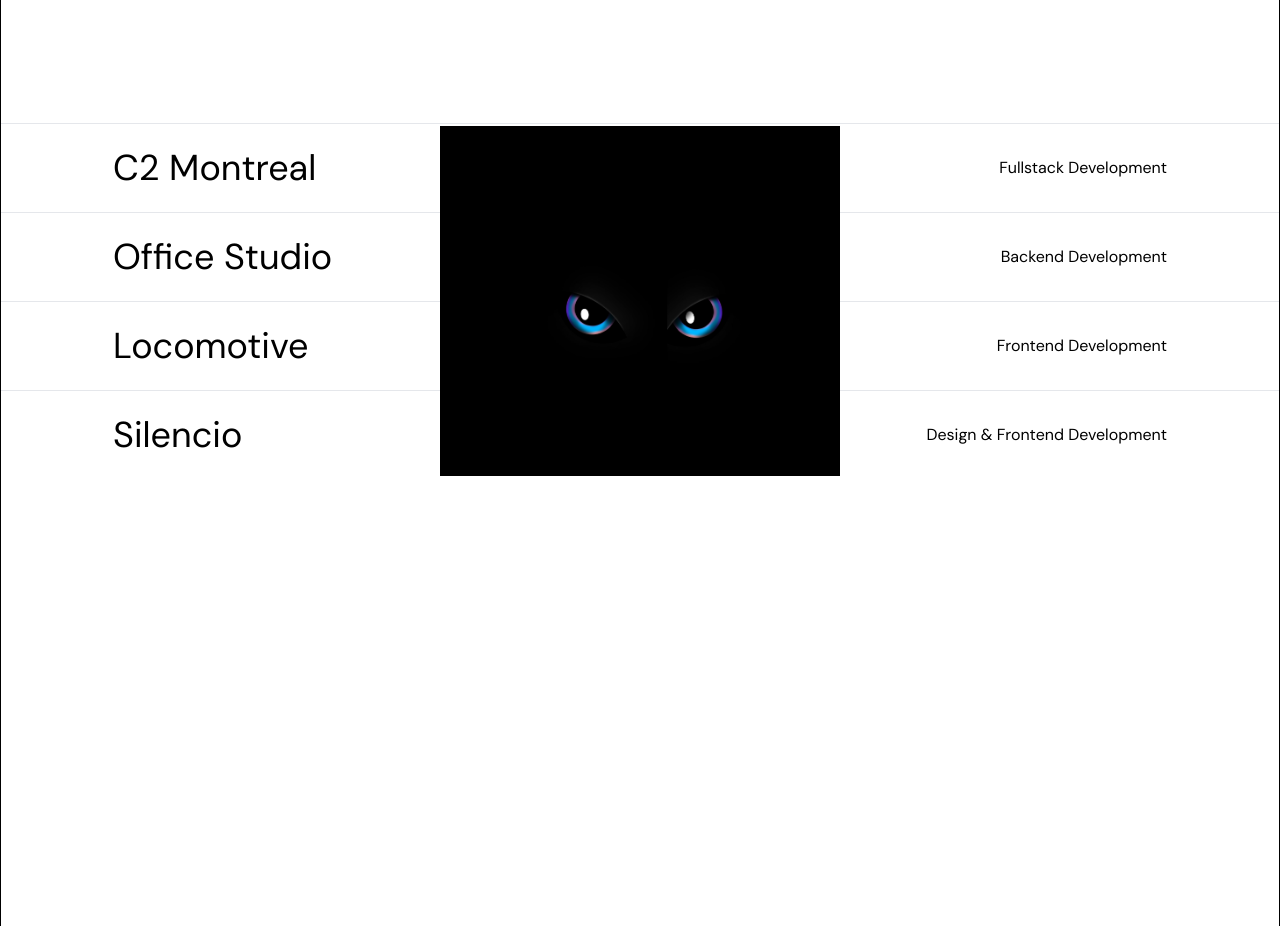
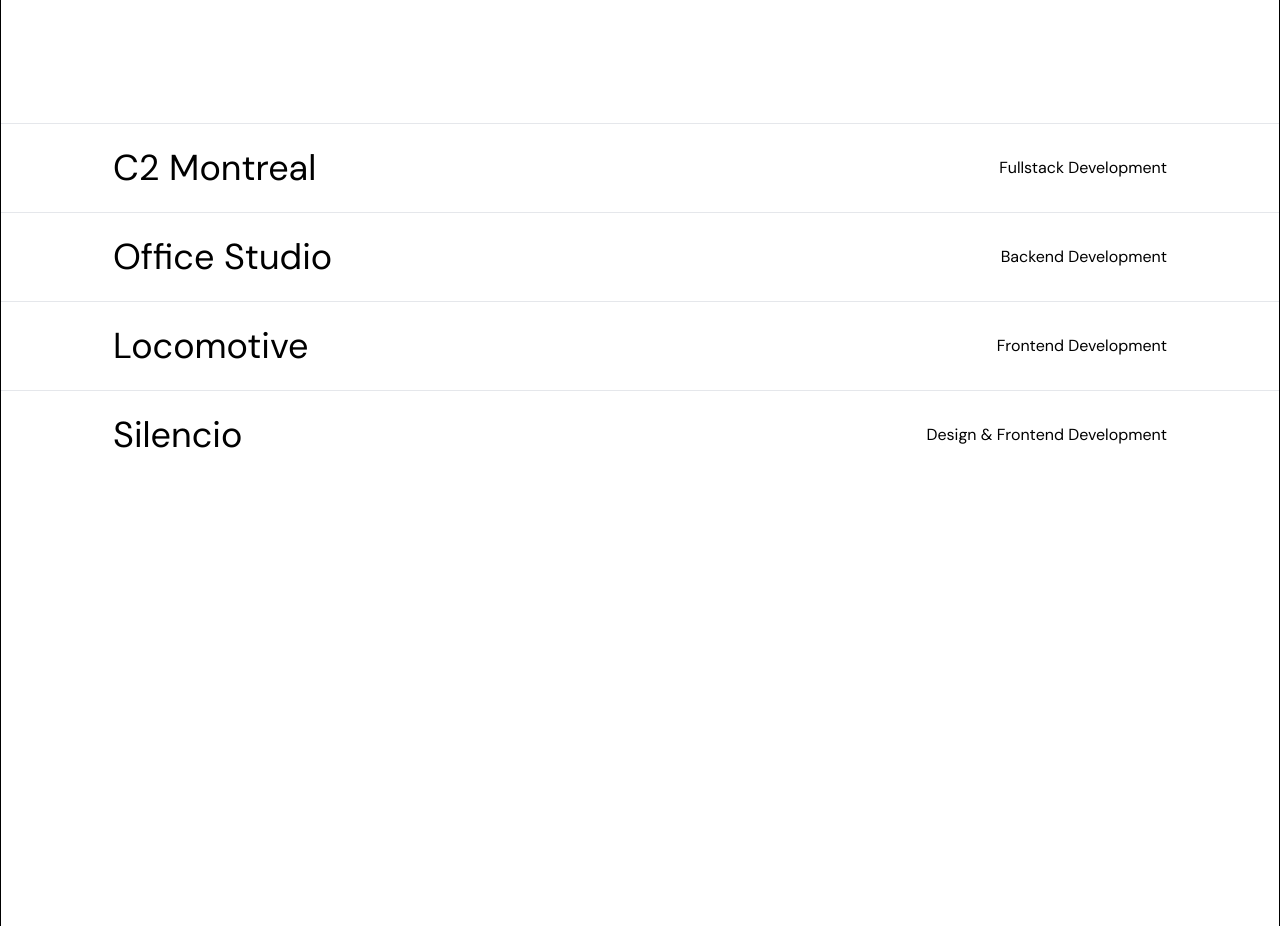
Before and after one commit to sawnaytharpoe02/PortofolioV2, a React (Vite) app: page / in a window 1280 px wide. Shown: the part 1860-2786 px from the top of the page. Built offline with nearby package versions, Linux system fonts and the light colour scheme.

Commit message:
in progress cursor edition

```diff
--- a/src/components/ProjectModal.jsx
+++ b/src/components/ProjectModal.jsx
@@ -1,19 +1,61 @@
-import React from "react";
-import styles from "./style.module.css";
+import React, { useEffect, useRef } from "react";
+import { motion } from "framer-motion";
+import gsap from "gsap";
 
-export default function index({ modal, projects }) {
+const ProjectModal = ({ modal, projects }) => {
   const { active, index } = modal;
+
+  const scaleAnimation = {
+    initial: { scale: 0, x: "-50%", y: "-50%" },
+    enter: {
+      scale: 1,
+      x: "-50%",
+      y: "-50%",
+      transition: { duration: 0.4, ease: [0.76, 0, 0.24, 1] },
+    },
+    closed: {
+      scale: 0,
+      x: "-50%",
+      y: "-50%",
+      transition: { duration: 0.4, ease: [0.32, 0, 0.67, 0] },
+    },
+  };
+
+  const container = useRef(null);
+  useEffect(() => {
+    let xMoveContainer = gsap.quickTo(container.current, "left", {
+      duration: 0.8,
+      ease: "power3",
+    });
+    let yMoveContainer = gsap.quickTo(container.current, "top", {
+      duration: 0.8,
+      ease: "power3",
+    });
+
+    window.addEventListener("mousemove", (e) => {
+      const { pageX, pageY } = e;
+      xMoveContainer(pageX);
+      yMoveContainer(pageY);
+    });
+  }, []);
 
   return (
     <>
-      <div className={styles.modalContainer}>
-        <div style={{ top: index * -100 + "%" }} className={styles.modalSlider}>
+      <motion.div
+        ref={container}
+        variants={scaleAnimation}
+        initial="initial"
+        animate={active ? "enter" : "closed"}
+        className="w-[400px] h-[350px] absolute bg-white overflow-hidden pointer-events-none flex justify-center items-center">
+        <div
+          style={{ top: index * -100 + "%" }}
+          className="w-full h-full absolute transition-all duration-150 ease-[cubic-bezier(0.76, 0, 0.24, 1)]">
           {projects.map((project, index) => {
             const { src, color } = project;
 
             return (
               <div
-                className={styles.modal}
+                className="w-full h-full flex justify-center items-center"
                 style={{ backgroundColor: color }}
                 key={`modal_${index}`}>
                 <img src={`/${src}`} width="300px" height="0" alt="image" />
@@ -21,37 +63,9 @@
             );
           })}
         </div>
-      </div>
+      </motion.div>
     </>
   );
-}
+};
 
-// const ProjectModal = ({ modal, projects }) => {
-//   const { active, index } = modal;
-
-//   return (
-//     <>
-//       <div className="absolute bg-white width-[400px] height-[350px] flex items-center justify-center overflow-hidden pointer-events-none">
-//         <div
-//           style={{ top: index * -100 + "%" }}
-//           className="transition-top duration-100 ease-[cubic-bezier(0.76, 0, 0.24, 1)]">
-//           {projects.map((project, index) => {
-//             const { src, color } = project;
-//             console.log(color);
-
-//             return (
-//               <div
-//                 key={`projectmodal_${index}`}
-//                 className="relative w-full h-full flex justify-center items-center"
-//                 style={{ backgroundColor: color }}>
-//                 <img src={`/${src}`} width="300px" height="auto" alt="image" />
-//               </div>
-//             );
-//           })}
-//         </div>
-//       </div>
-//     </>
-//   );
-// };
-
-// export default ProjectModal;
+export default ProjectModal;
--- a/src/components/style.module.css
+++ /dev/null
@@ -1,51 +0,0 @@
-.modalContainer {
-  height: 350px;
-  width: 400px;
-  position: absolute;
-  background-color: white;
-  overflow: hidden;
-  pointer-events: none;
-  display: flex;
-  align-items: center;
-  justify-content: center;
-}
-
-.modalSlider {
-  height: 100%;
-  width: 100%;
-  position: absolute;
-  transition: top 0.5s cubic-bezier(0.76, 0, 0.24, 1);
-}
-
-.modal {
-  height: 100%;
-  width: 100%;
-  display: flex;
-  align-items: center;
-  justify-content: center;
-}
-
-.modal img {
-  height: auto;
-}
-
-.cursor,
-.cursorLabel {
-  width: 80px;
-  height: 80px;
-  border-radius: 50%;
-  background-color: #455CE9;
-  color: white;
-  position: absolute;
-  z-index: 2;
-  display: flex;
-  align-items: center;
-  justify-content: center;
-  font-size: 14px;
-  font-weight: 300;
-  pointer-events: none;
-}
-
-.cursorLabel {
-  background-color: transparent;
-}
--- a/src/section/project/index.jsx
+++ b/src/section/project/index.jsx
@@ -1,6 +1,6 @@
 import React, { useState } from "react";
 import ProjectCard from "../../components/ProjectCard";
-import ProjectModal from "../../components/ProjectModal";
+import ProjectModal from "../../components/projectModal";
 
 const Project = () => {
   const projects = [
```
